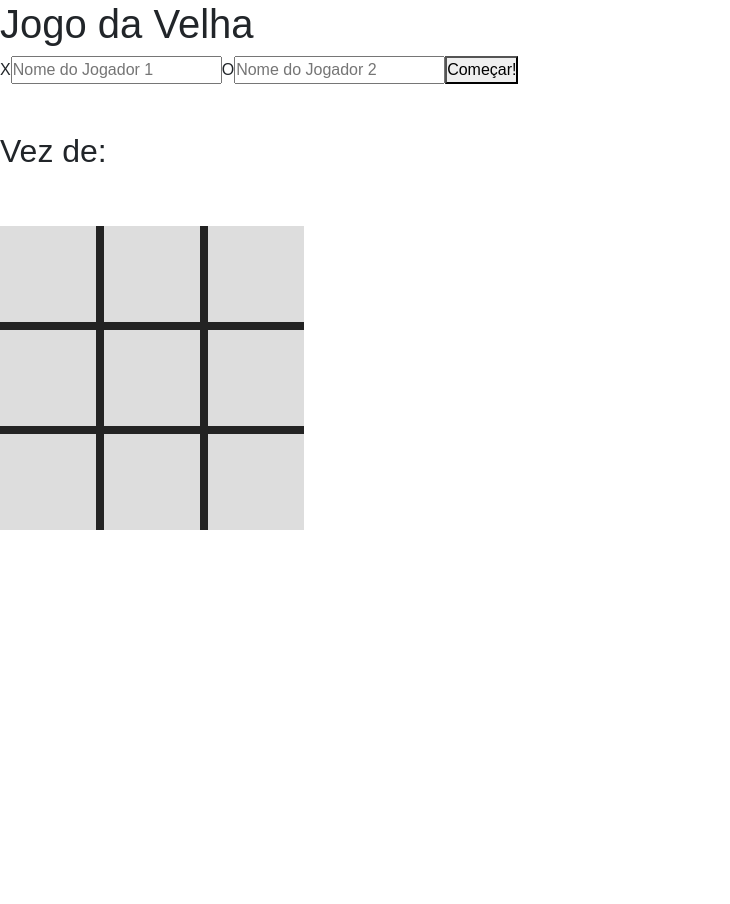
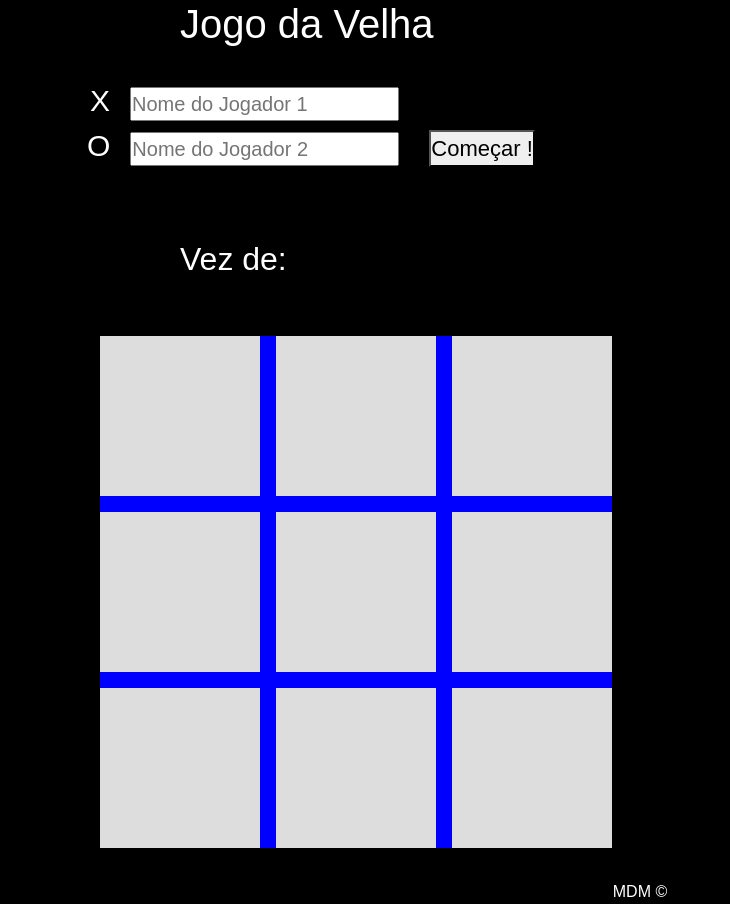
Before and after one commit to MDM04/Portifolio, a React (Create React App) app: page /javaScript in a window 1280 px wide. Shown: the whole page, without its empty margins (0-730 px from the left). Before the commit the page ends 800 px from the top, so only its background shows below. Built offline with nearby package versions, Linux system fonts and the light colour scheme.

Commit message:
Trabalhando css

```diff
--- a/public/index.html
+++ b/public/index.html
@@ -13,7 +13,7 @@
     <link href="https://cdn.jsdelivr.net/npm/bootstrap@5.1.3/dist/css/bootstrap.min.css" rel="stylesheet" integrity="sha384-1BmE4kWBq78iYhFldvKuhfTAU6auU8tT94WrHftjDbrCEXSU1oBoqyl2QvZ6jIW3" crossorigin="anonymous">
 
 
-    <title>Protifólio MDM</title>
+    <title>Protifólio</title>
   </head>
   <body>
     <noscript>You need to enable JavaScript to run this app.</noscript>
--- a/src/pages/bootstrap/Bootstrap.css
+++ b/src/pages/bootstrap/Bootstrap.css
@@ -4,11 +4,10 @@
   }
 
   .py-5{
-    background-color: black;
     background-image: url(./images/img2.jpg);
     background-size: cover;
     background-repeat: no-repeat;
-    background-position: right;
+    background-position:right;
     color: white;
   }
 
--- a/src/pages/javascript/JavaScript.css
+++ b/src/pages/javascript/JavaScript.css
@@ -1,33 +1,90 @@
 * {
-  margin: 0;
-  padding: 0;
+  padding: 0px;
+  margin: 0px;
 }
 
-body {
+.body {
   font-family: sans-serif;
+  background-color: black;
+
+  background-size: cover;
+  background-repeat: no-repeat;
+  background-position: right;
+
+}
+
+.title {
+  margin-left: 180px;
+  margin-bottom: 30px;
+  color: white;
+}
+.title2{
+  margin-left: 180px;
+  margin-bottom: 10px;
+  color: white;
 }
 
 #gameBoard {
-  background-color: #232323;
+  margin-left: 100px;
+  background-color: blue;
   display: grid;
-  grid-template-columns: 6rem 6rem 6rem;
-  grid-template-rows: 6rem 6rem 6rem;
-  gap: .5rem;
-  margin-bottom: 1.5rem;
-  max-width: 19rem;
+  grid-template-columns: 10rem 10rem 10rem;
+  grid-template-rows: 10rem 10rem 10rem;
+  gap: 1rem;
+  margin-bottom: 2rem;
+  max-width: 32rem;
 }
 
 #gameBoard span {
   background-color: #ddd;
   display: grid;
   place-content: center;
-  font-size: 5rem;
+  font-size: 50rem;
 }
 
 #gameBoard span.win {
   background-color: #25a340;
 }
 
+#player1 {
+  font-size: 20px;
+  margin-left: 10px;
+  color: white;
+}
+
+
+#player2 {
+  font-size: 20px;
+  margin-left: 10px;
+  color: white;
+}
+.start {
+  margin-left: 30px;
+  font-size: 22px;
+}
+
+.x {
+  margin-right: 10px;
+  font-size: 30px;
+  margin-left: 90px;
+  color: white;
+
+}
+.o {
+  margin-right: 10px;
+  font-size: 30px;
+  margin-left: 87px;
+  color: white;
+
+}
+
+
 .cursor-pointer {
   cursor: pointer;
 }
+
+.foter{
+  margin-bottom: -30px;
+  text-align: center;
+  color: white;
+}
--- a/src/pages/javascript/JavaScript.js
+++ b/src/pages/javascript/JavaScript.js
@@ -5,17 +5,26 @@ import "./style";
 const JavaScript = () => {
   return (
     <div>
+      <body className="body">
       <h1 className="title">Jogo da Velha</h1>
-      <body>
-        <label for="player1">X</label>
-        <input type="text" id="player1" placeholder="Nome do Jogador 1" />
-        <label for="player2">O</label>
-        <input type="text" id="player2" placeholder="Nome do Jogador 2" />
-        <button id="start">Começar!</button>
+        <header className="header">
+          <label for="player1" className="x">
+            {" "}
+            X {" "}
+          </label>
+          <input type="text" id="player1" placeholder="Nome do Jogador 1" />
+          <br></br>
+          <label for="player2" className="o">
+            {" "}
+            O {" "}
+          </label>
+          <input type="text" id="player2" placeholder="Nome do Jogador 2" />
+          <button className="start"> Começar ! </button>
+        </header>
         <br />
         <br />
         <br />
-        <h2>
+        <h2 className="title2">
           Vez de: <span id="turnPlayer"></span>
         </h2>
         <br />
@@ -32,6 +41,9 @@ const JavaScript = () => {
           <span class="cursor-pointer" data-region="2.1"></span>
           <span class="cursor-pointer" data-region="2.2"></span>
         </section>
+        <div className="foter">
+          <p> MDM &copy; </p>
+        </div>
       </body>
     </div>
   );
```
Also changed, not shown: src/pages/javascript/style.js (+0 -93 lines).
